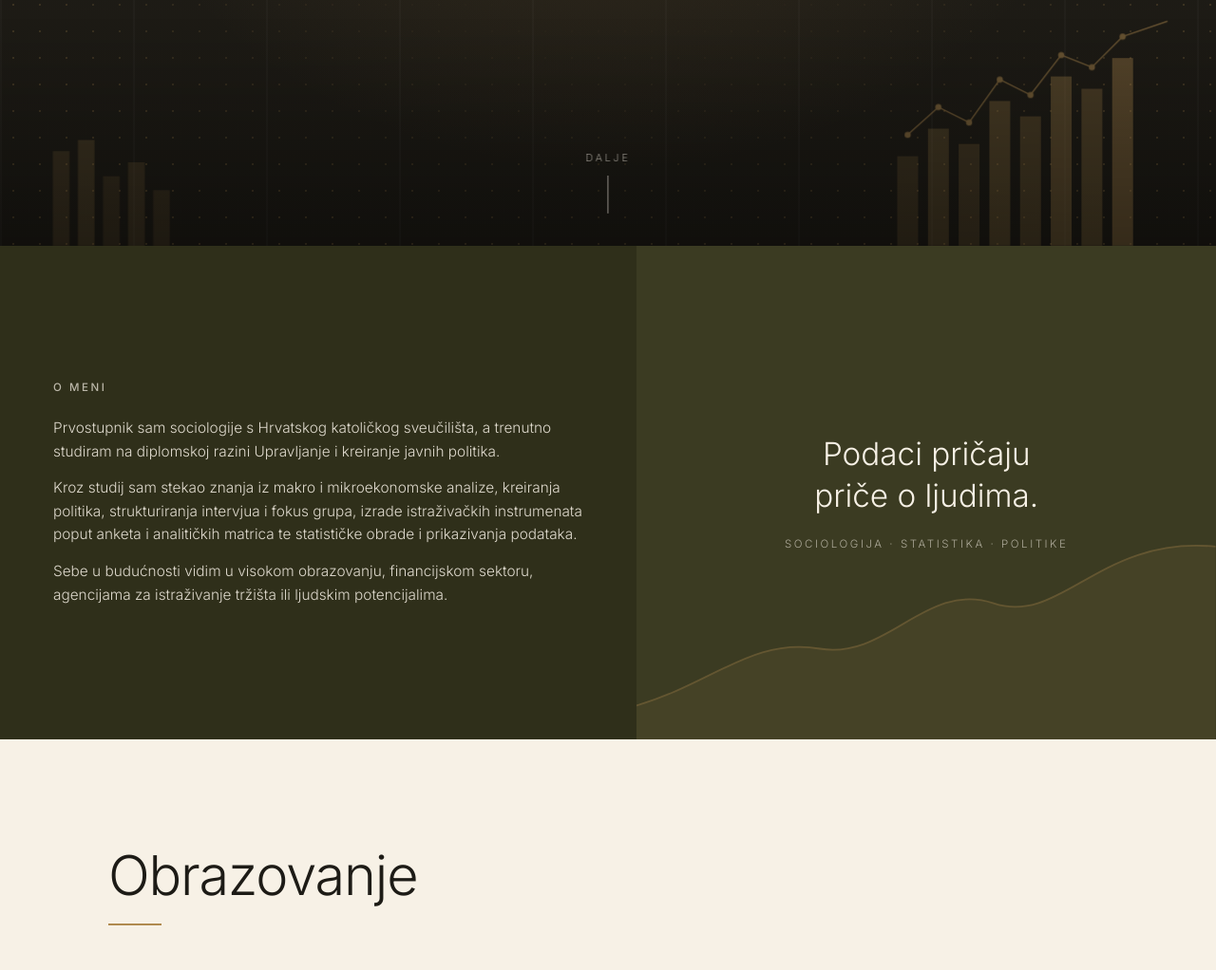
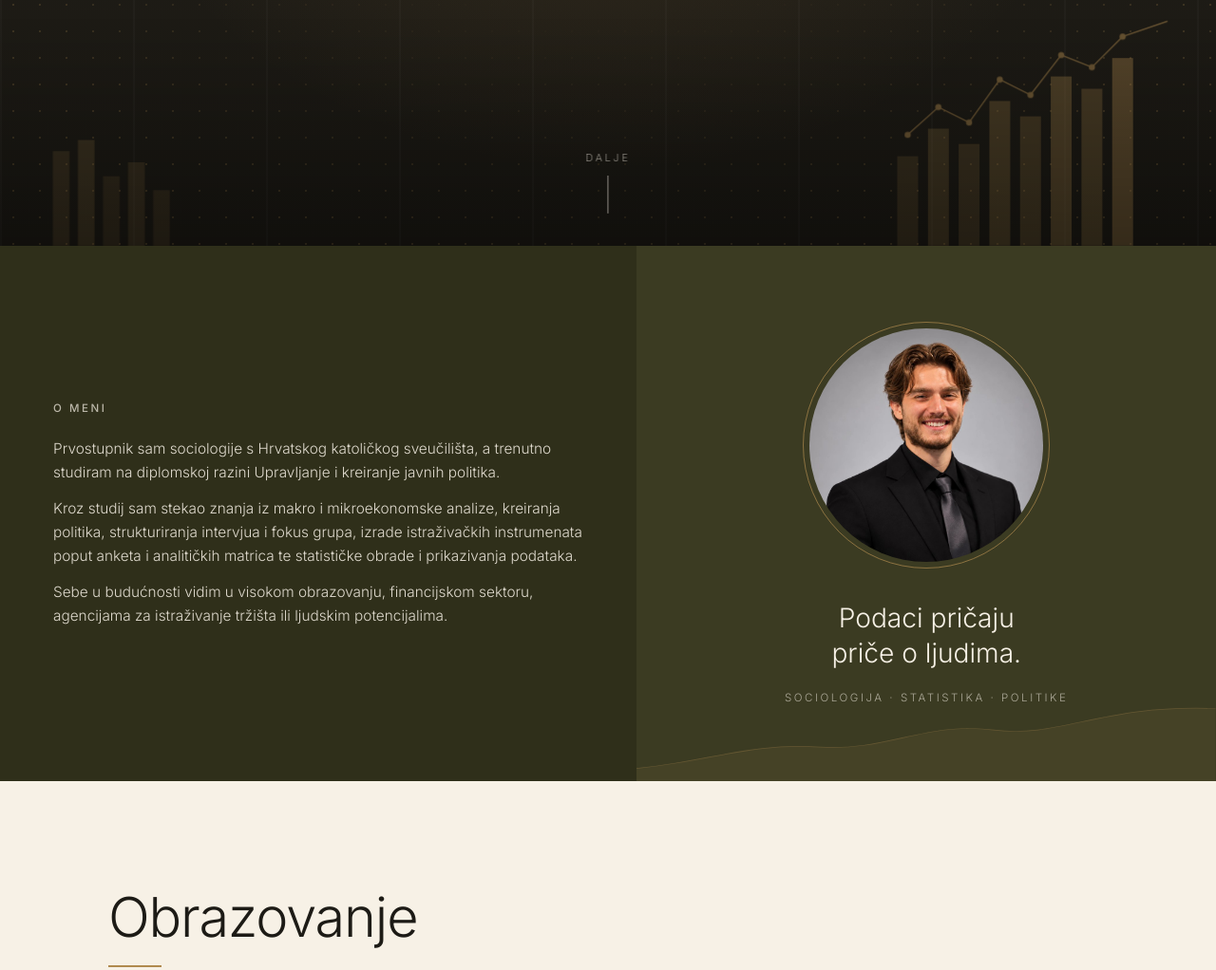
Before and after one commit to treppoantonio/-ivotopis, a plain HTML site: page index.html in a window 1280 px wide. Shown: the part 541-1563 px from the top of the page at 95% size. Drawn offline with Linux system fonts and the light colour scheme.

Commit message:
Dodaj fotografiju u odjeljak O meni
Co-Authored-By: Claude Opus 5.5 <noreply@anthropic.com>
Claude-Session: https://claude.ai/code/session_01VbVStPSikNFmzCztLTbRuz

```diff
--- a/index.html
+++ b/index.html
@@ -101,8 +101,12 @@
   @media (max-width:900px){.hero-chart{height:auto;width:70vw;right:-8vw;opacity:.18}.hero-chart-l{display:none}}
   @media (prefers-reduced-motion:reduce){.hero-chart *,.hero-chart-l *{animation:none!important;stroke-dashoffset:0!important;opacity:1!important}}
   .about .quote-col{position:relative;overflow:hidden}
-  .quote-deco{left:0;right:0;bottom:0;width:100%;height:46%;opacity:.35}
+  .quote-deco{left:0;right:0;bottom:0;width:100%;height:16%;opacity:.35}
   .about .quote{position:relative;z-index:1}
+  .about .quote-col{align-items:center}
+  .portrait{position:relative;z-index:1;width:min(260px,62vw);aspect-ratio:1;margin:0 auto 34px;border-radius:50%;padding:6px;border:1px solid rgba(176,138,79,.7)}
+  .portrait img{display:block;width:100%;height:100%;object-fit:cover;object-position:50% 30%;border-radius:50%}
+  .about .quote{font-size:clamp(1.5rem,2.2vw,2rem)}
   .block h2::after{content:"";display:block;width:56px;height:2px;background:var(--accent);margin-top:18px}
   .awards,.contact{position:relative;overflow:hidden}
   .awards>.wrap,.contact>.wrap{position:relative;z-index:1}
@@ -225,6 +229,7 @@
   </div>
   <div class="col quote-col reveal">
     <svg class="deco quote-deco" viewBox="0 0 600 200" preserveAspectRatio="none" aria-hidden="true"><path d="M0,170 C80,150 120,110 190,120 S300,60 370,80 S480,20 600,30 L600,200 L0,200Z" fill="#b08a4f" opacity=".25"/><path d="M0,170 C80,150 120,110 190,120 S300,60 370,80 S480,20 600,30" fill="none" stroke="#b08a4f" stroke-width="1.5"/></svg>
+    <figure class="portrait"><img src="img/antonio-treppo.jpg" alt="Antonio Treppo" width="800" height="800" loading="lazy"></figure>
     <div class="quote">Podaci pričaju<br>priče o ljudima.<small>Sociologija · Statistika · Politike</small></div>
   </div>
 </section>
```
Also changed, not shown: d-about.png (added), img/antonio-treppo.jpg (added), m-about.png (added).
